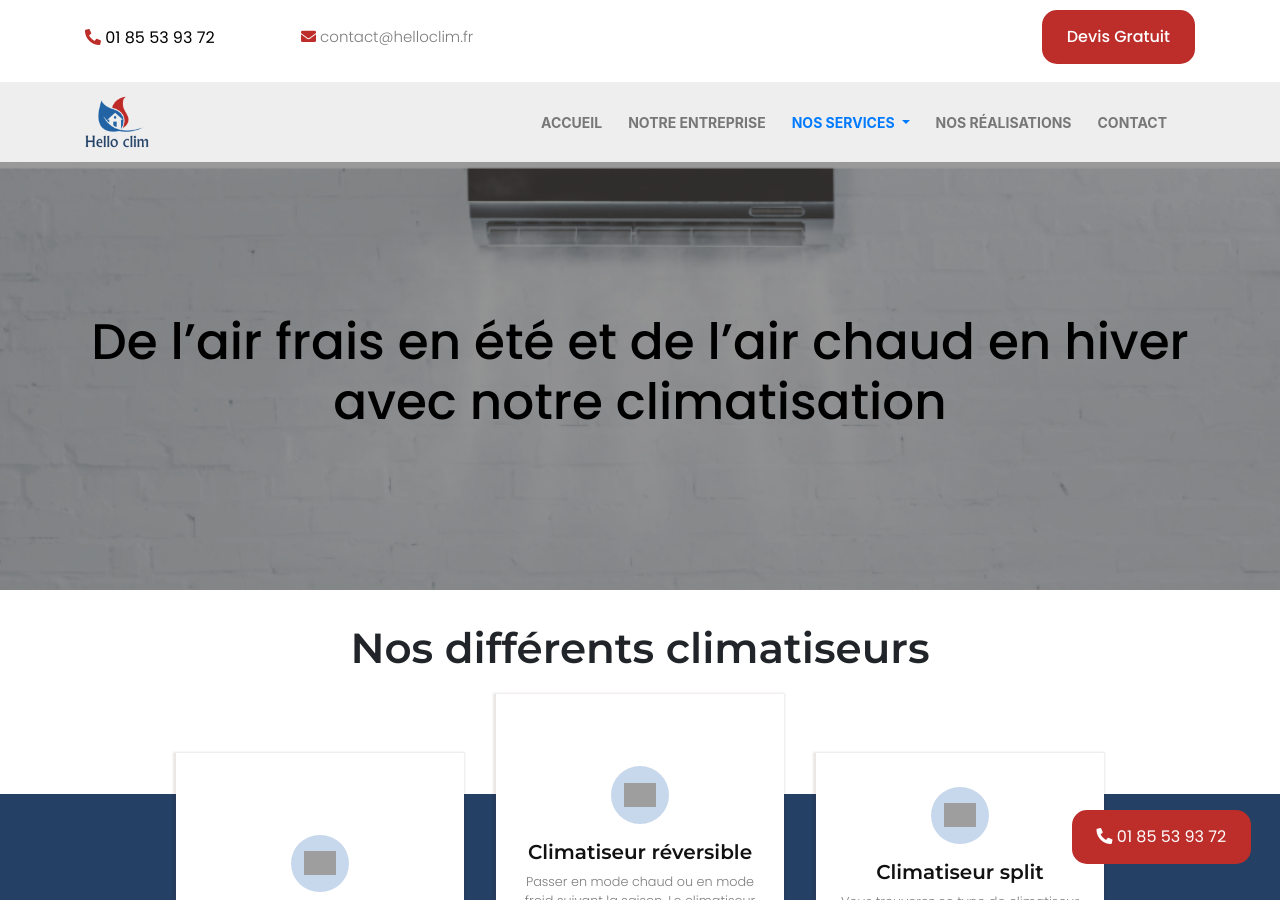
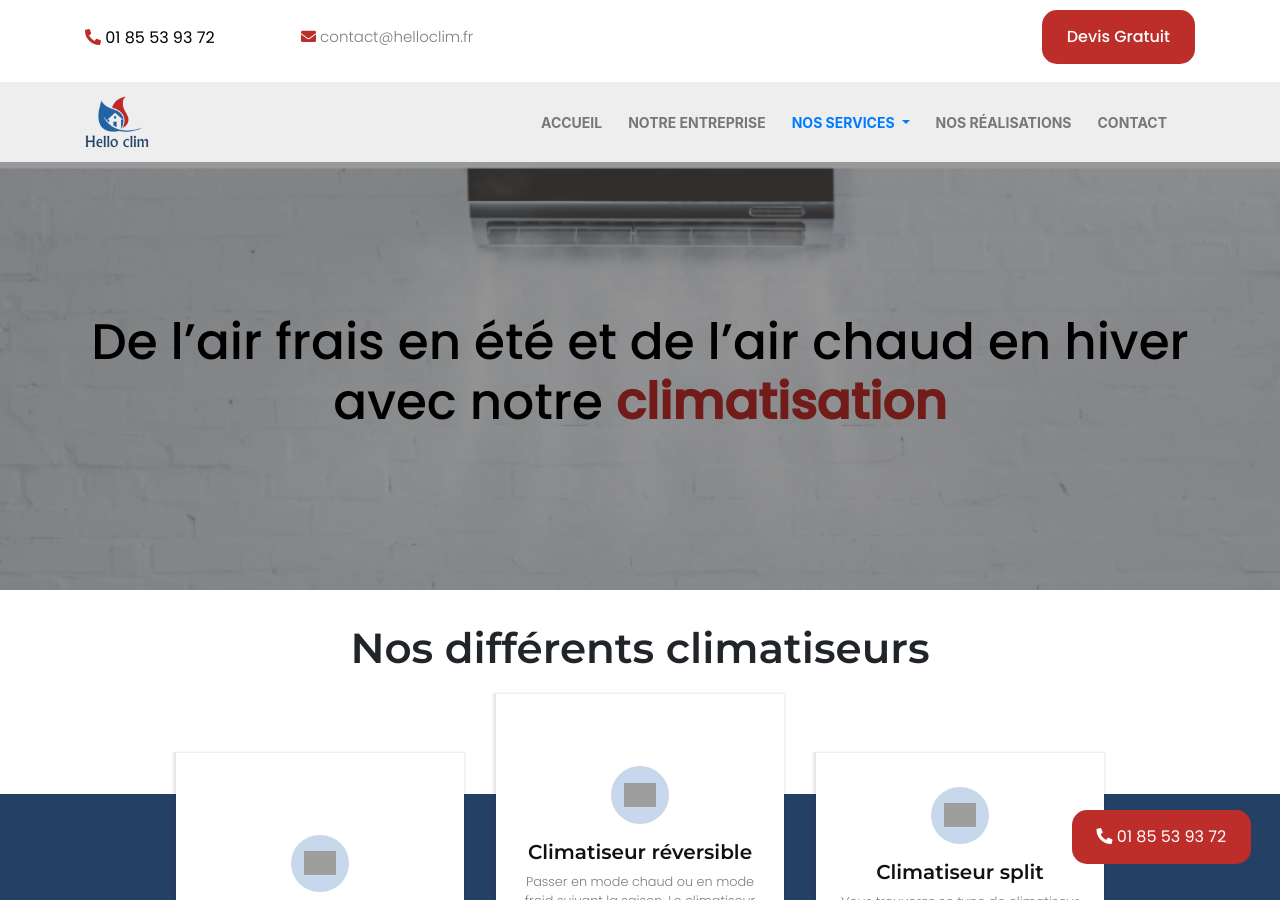
Before and after one commit to ejezie/pompe-a-chaleur-91.com, a Jekyll site: the page built from src/climatisation.html, in a window 1280 px wide and 900 px high. Built offline with Jekyll 4.4.1, drawn with Linux system fonts in a browser that asks for light colours; grey boxes are pictures that could not be loaded.

Commit message:
Update climatisation.html

```diff
--- a/src/climatisation.html
+++ b/src/climatisation.html
@@ -7,14 +7,14 @@
 
 <section class="slider slide1" id="clibg">
     <div class="container">
-        <h1>De l’air frais en été et de l’air chaud en hiver avec notre climatisation</h1>
+        <h1>De l’air frais en été et de l’air chaud en hiver avec notre <span>climatisation</span> </h1>
     </div>
 </section>
 
 <div class="sec-one">
-    <h2>Nos différents climatiseurs</h2>
+    <h2 class="observe">Nos différents climatiseurs</h2>
     <div class="content-wrap">
-        <div class="content">
+        <div class="content observe">
             <div class="wrap">
                 <div class="logo-wrap">
                     <img src="./assets/img/snowflake.png" alt="snowflake">
@@ -25,7 +25,7 @@
             </div>
         </div>
         <div class="content-button">
-            <div class="content">
+            <div class="content observe">
                 <div class="wrap">
                     <div class="logo-wrap">
                         <img src="./assets/img/snowflake.png" alt="snowflake">
@@ -35,9 +35,9 @@
                     </p>
                 </div>
             </div>
-              <a class="button btn-menu" href="{% link devis.html %}"> Devis Gratuit</a>
+              <a class="button btn-menu observe" href="{% link devis.html %}"> Devis Gratuit</a>
         </div>
-        <div class="content">
+        <div class="content observe">
             <div class="wrap">
                 <div class="logo-wrap">
                     <img src="./assets/img/snowflake.png" alt="snowflake">
@@ -50,7 +50,7 @@
     </div>
 </div>
 
-<div class="sec-two">
+<div class="sec-two observe">
     <h2>Fonctionnement d’un ballon thermodynamique</h2>
     <div class="content-wrap">
         <p>Ne laissez plus le climat vous dicter votre confort dans votre logement, avec une bonne climatisation vous aurez l’occasion de réguler, contrôler ou modifier les températures dans un bâtiment. Les recherches à effectuer dans le système de climatisation à beaucoup avancé, désormais moins énergivore, vous avez accès à des systèmes plus économiques et performants. La climatisation est surtout utilisée pour rafraîchir l’intérieur, vous pourrez aussi l’utiliser pour envoyer de l’air chaud dans une pièce donnée. </p>
@@ -61,7 +61,7 @@
     </div>
 </div>
 
-<div class="sec-three">
+<div class="sec-three observe">
     <img src="./assets/img/Rectangle 27.png" alt="">
     <img src="./assets/img/Rectangle 28.png" alt="">
     <img src="./assets/img/Rectangle 29.png" alt="">
@@ -70,7 +70,7 @@
 
 <div class="sec-four">
     <div class="content-wrap">
-        <div class="left">
+        <div class="left observe">
             <div class="wrap">
                 <h2>Les critères à voir avant l’installation
                 </h2>
@@ -78,7 +78,7 @@
                 <a class="button btn-menu" href="{% link devis.html %}"> Devis Gratuit</a>
             </div>
         </div>
-        <div class="right">
+        <div class="right observe">
             <div class="wrap">
                 <h2>L’avantage d’avoir une climatisation chez vous</h2>
                 <div class="text">Nous vous donnons les raisons d’acheter une climatisation :</div>
@@ -91,15 +91,15 @@
 </div>
 
 <div class="sec-five">
-    <h2>Nos services</h2>
+    <h2 class="observe">Nos services</h2>
     <div class="content-wrap">
-        <div class="left">
+        <div class="left observe">
             <div class="wrap">
                 <h3>Installation</h3>
                 <p>Gagner du temps avec notre entreprise en achetant directement une climatisation avec une équipe capable de s’occuper de son installation. <strong style="color: black;">Très professionnel nous nous rendons directement chez vous </strong>, et effectuant l’installation de vos appareils en suivant et respectant les normes en vigueur.</p>
             </div>
         </div>
-        <div class="center">
+        <div class="center observe">
             <div class="wrap">
                 <h3>Ventes de climatisation</h3>
                 <p>Nous travaillons en étroite collaboration avec deux marques de système thermique. La première marque est d’origine française : Airwell, et la deuxième d’origine japonai est Daikin.</p>
@@ -112,7 +112,7 @@
                 </div>
             </div>
         </div>
-        <div class="right">
+        <div class="right observe">
             <div class="wrap">
                 <h3>Dépannage d’un climatiseur</h3>
                 <p>Dysfonctionnement ou arrêt complet de votre climatisation, notre service de dépannage d’urgence est disponible 7 j/7 et 24 h/24.</p>
```
